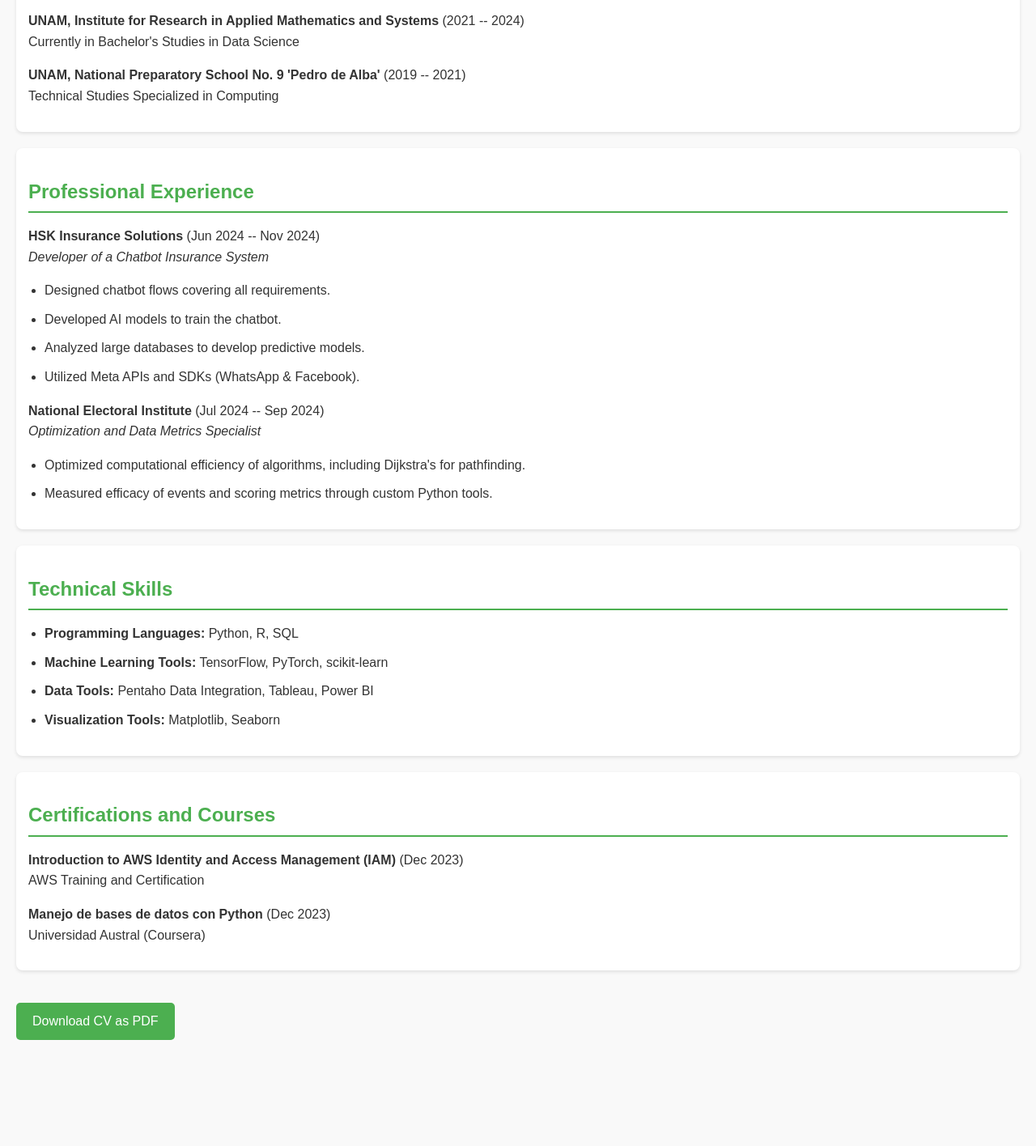
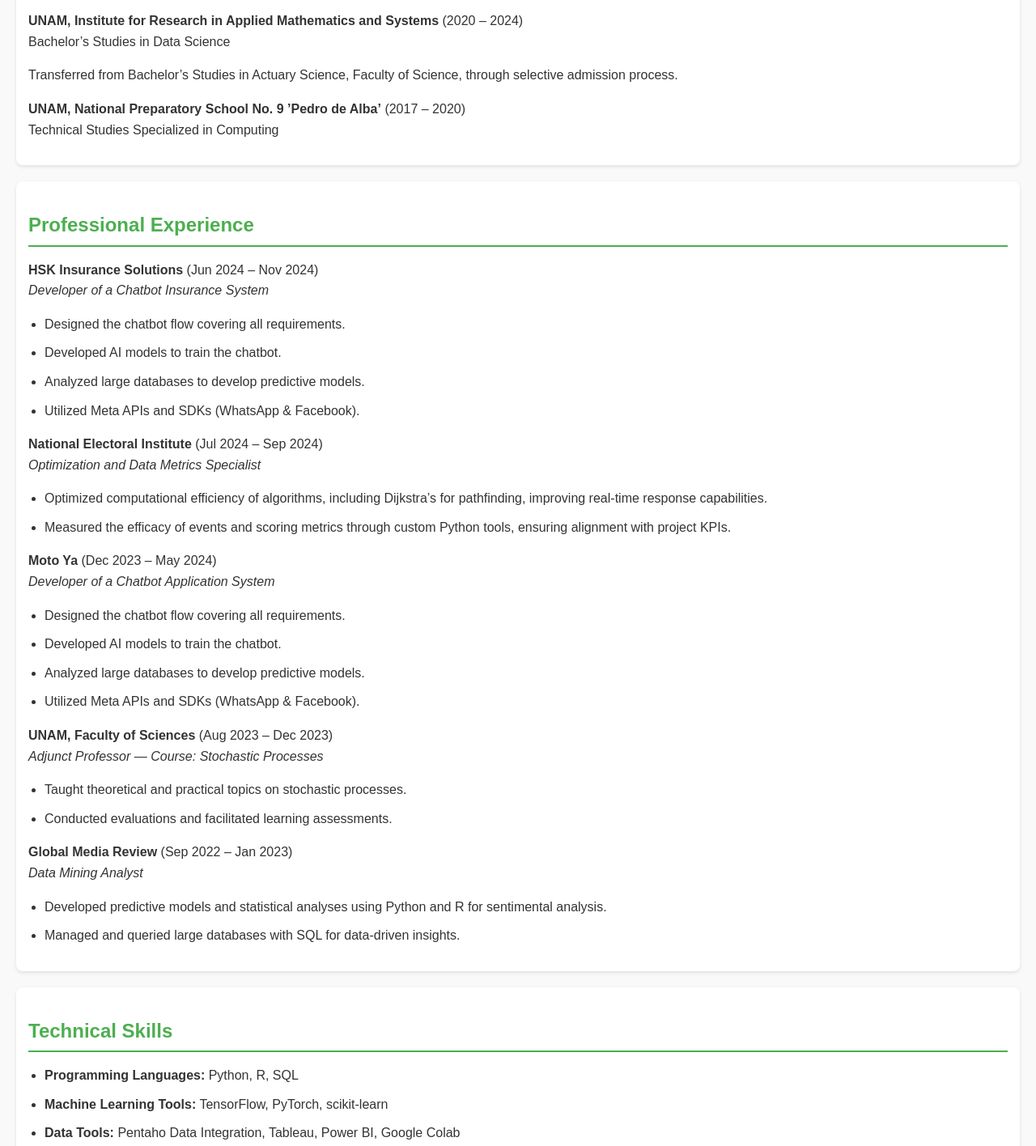
Before and after one commit to Vania-Janet/cv-website, a plain HTML site: page index.html in a window 1280 px wide. Shown: the part 266-1682 px from the top of the page at 81% size. Before the commit the page ends 1571 px from the top, so only its background shows below. Drawn offline with Linux system fonts and the light colour scheme.

Commit message:
Update index.html
add the rest

```diff
--- a/index.html
+++ b/index.html
@@ -78,31 +78,53 @@
 
     <section>
         <h2>Education</h2>
-        <p><strong>UNAM, Institute for Research in Applied Mathematics and Systems</strong> (2021 -- 2024)<br>
-        Currently in Bachelor's Studies in Data Science</p>
-        <p><strong>UNAM, National Preparatory School No. 9 'Pedro de Alba'</strong> (2019 -- 2021)<br>
+        <p><strong>UNAM, Institute for Research in Applied Mathematics and Systems</strong> (2020 – 2024)<br>
+        Bachelor’s Studies in Data Science</p>
+        <p>Transferred from Bachelor’s Studies in Actuary Science, Faculty of Science, through selective admission process.</p>
+        <p><strong>UNAM, National Preparatory School No. 9 ’Pedro de Alba’</strong> (2017 – 2020)<br>
         Technical Studies Specialized in Computing</p>
     </section>
 
     <section>
         <h2>Professional Experience</h2>
-        <p><strong>HSK Insurance Solutions</strong> (Jun 2024 -- Nov 2024)<br>
+        <p><strong>HSK Insurance Solutions</strong> (Jun 2024 – Nov 2024)<br>
         <em>Developer of a Chatbot Insurance System</em></p>
         <ul>
-            <li>Designed chatbot flows covering all requirements.</li>
+            <li>Designed the chatbot flow covering all requirements.</li>
             <li>Developed AI models to train the chatbot.</li>
             <li>Analyzed large databases to develop predictive models.</li>
             <li>Utilized Meta APIs and SDKs (WhatsApp & Facebook).</li>
         </ul>
 
-        <p><strong>National Electoral Institute</strong> (Jul 2024 -- Sep 2024)<br>
+        <p><strong>National Electoral Institute</strong> (Jul 2024 – Sep 2024)<br>
         <em>Optimization and Data Metrics Specialist</em></p>
         <ul>
-            <li>Optimized computational efficiency of algorithms, including Dijkstra's for pathfinding.</li>
-            <li>Measured efficacy of events and scoring metrics through custom Python tools.</li>
+            <li>Optimized computational efficiency of algorithms, including Dijkstra’s for pathfinding, improving real-time response capabilities.</li>
+            <li>Measured the efficacy of events and scoring metrics through custom Python tools, ensuring alignment with project KPIs.</li>
         </ul>
 
-        <!-- Add more experiences as needed -->
+        <p><strong>Moto Ya</strong> (Dec 2023 – May 2024)<br>
+        <em>Developer of a Chatbot Application System</em></p>
+        <ul>
+            <li>Designed the chatbot flow covering all requirements.</li>
+            <li>Developed AI models to train the chatbot.</li>
+            <li>Analyzed large databases to develop predictive models.</li>
+            <li>Utilized Meta APIs and SDKs (WhatsApp & Facebook).</li>
+        </ul>
+
+        <p><strong>UNAM, Faculty of Sciences</strong> (Aug 2023 – Dec 2023)<br>
+        <em>Adjunct Professor — Course: Stochastic Processes</em></p>
+        <ul>
+            <li>Taught theoretical and practical topics on stochastic processes.</li>
+            <li>Conducted evaluations and facilitated learning assessments.</li>
+        </ul>
+
+        <p><strong>Global Media Review</strong> (Sep 2022 – Jan 2023)<br>
+        <em>Data Mining Analyst</em></p>
+        <ul>
+            <li>Developed predictive models and statistical analyses using Python and R for sentimental analysis.</li>
+            <li>Managed and queried large databases with SQL for data-driven insights.</li>
+        </ul>
     </section>
 
     <section>
@@ -110,7 +132,7 @@
         <ul>
             <li><strong>Programming Languages:</strong> Python, R, SQL</li>
             <li><strong>Machine Learning Tools:</strong> TensorFlow, PyTorch, scikit-learn</li>
-            <li><strong>Data Tools:</strong> Pentaho Data Integration, Tableau, Power BI</li>
+            <li><strong>Data Tools:</strong> Pentaho Data Integration, Tableau, Power BI, Google Colab</li>
             <li><strong>Visualization Tools:</strong> Matplotlib, Seaborn</li>
         </ul>
     </section>
@@ -121,6 +143,38 @@
         <p><strong>Manejo de bases de datos con Python</strong> (Dec 2023)<br>Universidad Austral (Coursera)</p>
     </section>
 
-    <a href="your_cv.pdf" class="download-btn" download>Download CV as PDF</a>
+    <section>
+        <h2>Awards and Honors</h2>
+        <ul>
+            <li><strong>First Place:</strong> For the project ”Smart Home in Tinkercad” at the National Robotics Competition, organized by the National Autonomous University of Mexico (UNAM), April 2022.</li>
+        </ul>
+    </section>
+
+    <section>
+        <h2>Languages</h2>
+        <ul>
+            <li><strong>English:</strong> Professional Working Proficiency (B2 - IELTS, C1 - EF SET)</li>
+            <li><strong>Spanish:</strong> Native</li>
+        </ul>
+    </section>
+
+    <section>
+        <h2>Projects</h2>
+        <p><strong>Optimization of Climate Data for Enhanced Accessibility (data from CONAGUA)</strong></p>
+        <ul>
+            <li>Designed and implemented an ETL pipeline using Pentaho for the transformation and normalization of meteorological data.</li>
+            <li>Developed a relational database in PostgreSQL, ensuring compliance with third normal form for optimized data structure.</li>
+            <li>Analyzed climate trends and anomalies using SQL queries, identifying patterns and generating actionable insights.</li>
+            <li>Created interactive dashboards in Tableau to visualize geospatial climate data across states and municipalities.</li>
+        </ul>
+
+        <p><strong>Supercomputer Management System</strong></p>
+        <ul>
+            <li>Built a CRUD-like system using Django, SQLite, HTML/CSS to manage, upload, delete, and navigate computer systems.</li>
+            <li>Implemented concurrent and parallel computation using threads and processes in Python.</li>
+        </ul>
+    </section>
+
+    <a href="vania-janet-cv.pdf" class="download-btn" download>Download CV as PDF</a>
 </body>
 </html>
```
